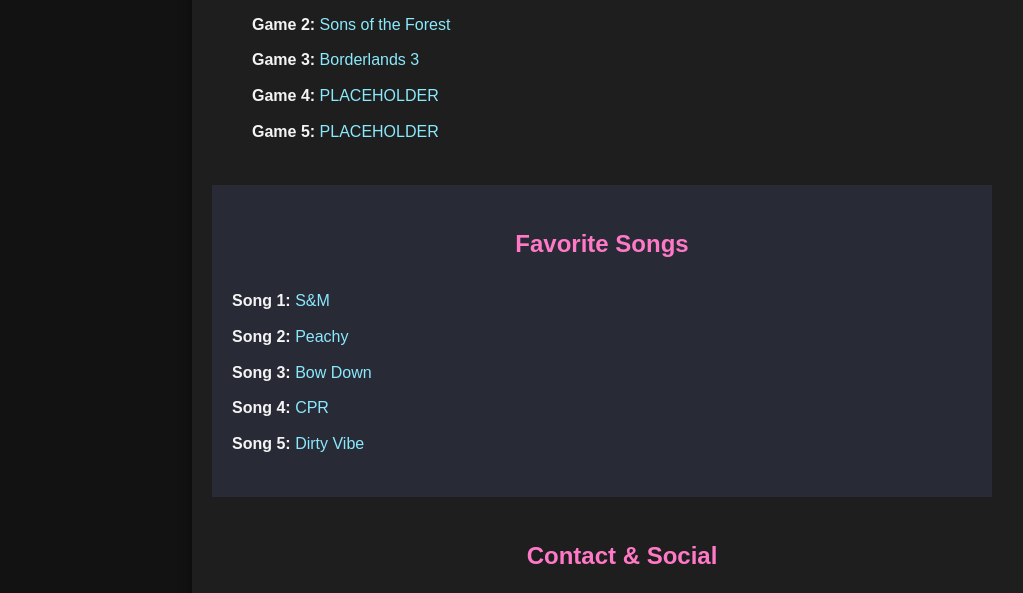
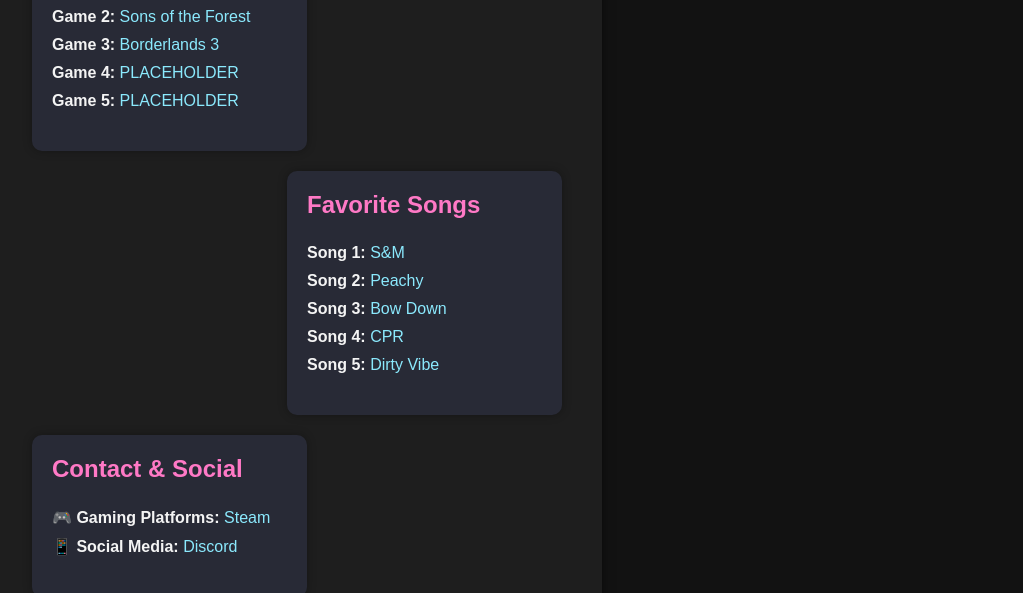
Before and after one commit to ThexoXNEOXox/ThexoXNEOXox.github.io, a plain HTML site: page index.html in a window 1280 px wide. Shown: the part 921-1514 px from the top of the page, without its empty margins (28-1051 px from the left). Drawn offline with Linux system fonts and the light colour scheme.

Commit message:
Update index.html

```diff
--- a/index.html
+++ b/index.html
@@ -7,22 +7,31 @@
     <style>
         body {
             font-family: Arial, sans-serif;
-            line-height: 1.6;
             margin: 0;
             padding: 20px;
             background-color: #121212;
             color: #f4f4f4;
+            display: grid;
+            grid-template-columns: repeat(2, 1fr);
+            grid-template-rows: repeat(3, auto);
+            gap: 20px;
+            height: 100vh;
+            align-items: start;
         }
         .container {
-            max-width: 800px;
-            margin: auto;
+            display: grid;
+            grid-template-columns: 1fr 1fr;
+            grid-template-rows: auto auto auto;
+            gap: 20px;
+            max-width: 100%;
+            margin: 0 auto;
             padding: 20px;
             background: #1e1e1e;
             box-shadow: 0 0 10px rgba(0, 0, 0, 0.5);
         }
         h1, h2 {
-            text-align: center;
             color: #ff79c6;
+            margin-top: 0;
         }
         ul {
             list-style: none;
@@ -38,25 +47,25 @@
         a:hover {
             text-decoration: underline;
         }
-        .offset-left {
-            margin-left: 20px;
-        }
-        .offset-right {
-            margin-right: 20px;
-        }
         .section {
             padding: 20px;
+            background: #282a36;
+            border-radius: 10px;
+            box-shadow: 0 0 10px rgba(0, 0, 0, 0.3);
         }
         .section:nth-child(odd) {
-            background: #282a36;
+            transform: translateX(-20px);
+        }
+        .section:nth-child(even) {
+            transform: translateX(20px);
         }
     </style>
 </head>
 <body>
     <div class="container">
-        <h1>★☆ xoXNEOXox ☆★</h1>
+        <h1 style="grid-column: span 2; text-align: center;">★☆ xoXNEOXox ☆★</h1>
 
-        <div class="section offset-left">
+        <div class="section" style="grid-row: 1; grid-column: 1;">
             <h2>Personal Information</h2>
             <ul>
                 <li><strong>Name:</strong> Jay / JayJay</li>
@@ -68,7 +77,7 @@
             </ul>
         </div>
 
-        <div class="section offset-right">
+        <div class="section" style="grid-row: 2; grid-column: 2;">
             <h2>Hobbies & Interests</h2>
             <ul>
                 <li>🎵 <strong>Listening to Music:</strong> Exploring various genres and discovering new tunes.</li>
@@ -79,7 +88,7 @@
             </ul>
         </div>
 
-        <div class="section offset-left">
+        <div class="section" style="grid-row: 3; grid-column: 1;">
             <h2>Favorite Games</h2>
             <ul>
                 <li><strong>Game 1:</strong> <a href="http://store.steampowered.com/app/381210/Dead_by_Daylight/" target="_blank">Dead by Daylight</a></li>
@@ -90,7 +99,7 @@
             </ul>
         </div>
 
-        <div class="section offset-right">
+        <div class="section" style="grid-row: 4; grid-column: 2;">
             <h2>Favorite Songs</h2>
             <ul>
                 <li><strong>Song 1:</strong> <a href="https://open.spotify.com/intl-de/track/0C4ejWmOTMv8vuYj85mf8m?si=3a02b7b2a39b49af" target="_blank">S&M</a></li>
@@ -101,7 +110,7 @@
             </ul>
         </div>
 
-        <div class="section offset-left">
+        <div class="section" style="grid-row: 5; grid-column: 1;">
             <h2>Contact & Social</h2>
             <ul>
                 <li>🎮 <strong>Gaming Platforms:</strong> <a href="https://steamcommunity.com/id/ThexoXNEOXox/" target="_blank">Steam</a></li>
@@ -109,7 +118,7 @@
             </ul>
         </div>
 
-        <p>Stay connected and let's conquer the world together! 🌟</p>
+        <p style="grid-column: span 2; text-align: center;">Stay connected and let's conquer the world together! 🌟</p>
     </div>
 </body>
 </html>
```
